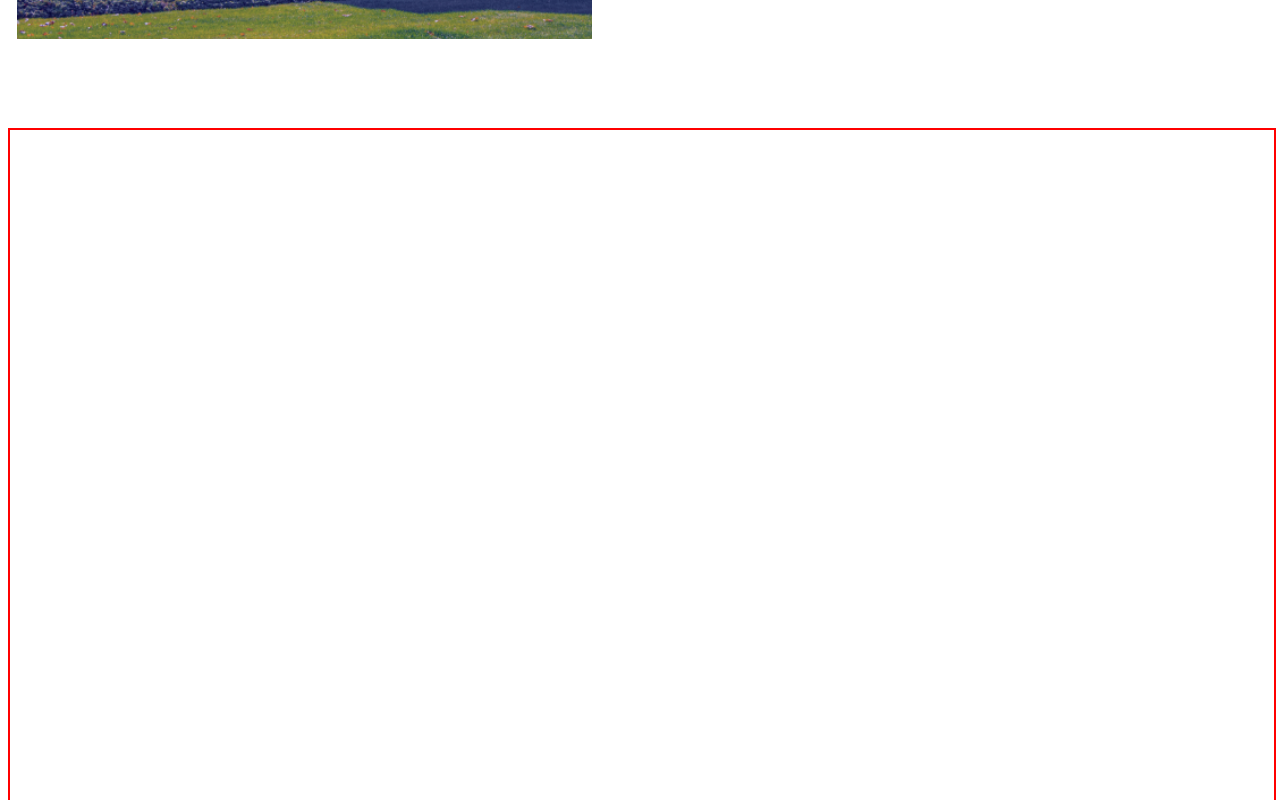
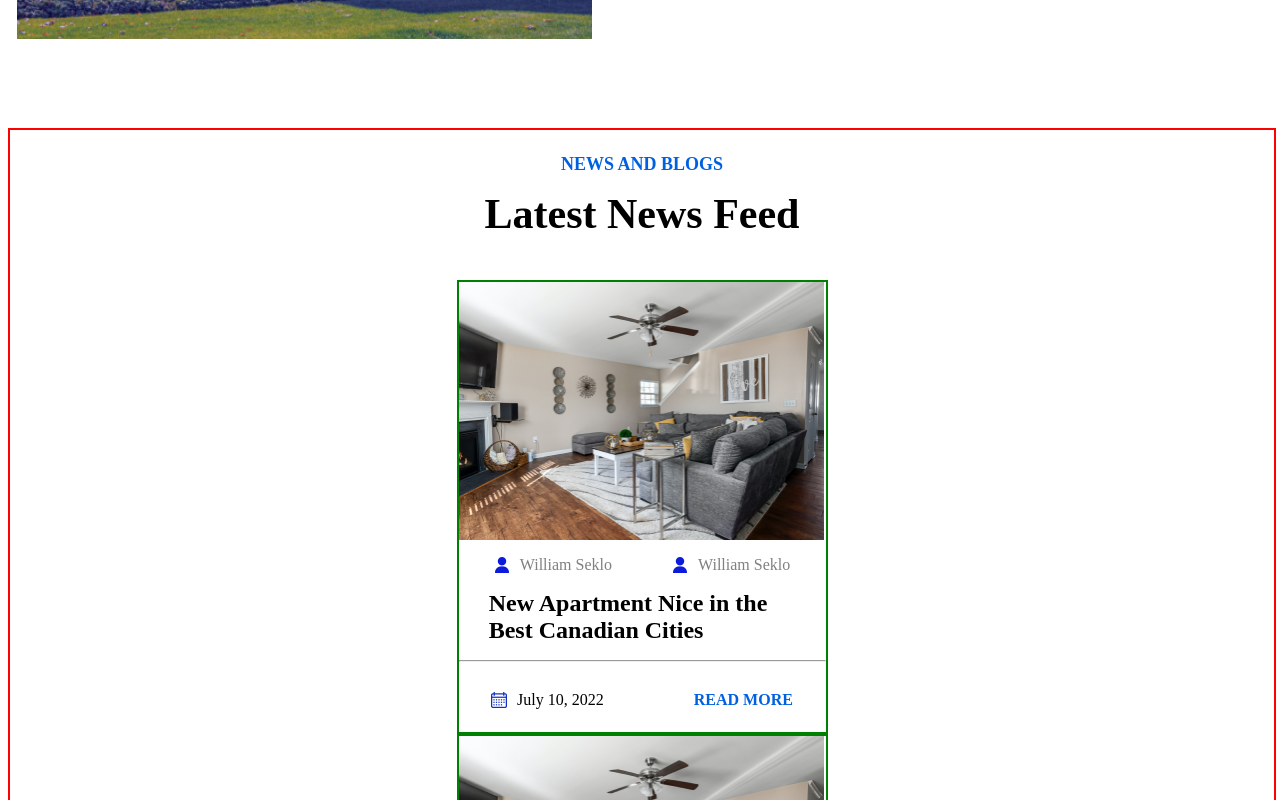
Before and after one commit to Dinesh-jrr/Real-State, a React (Vite) app: page / in a window 1280 px wide. Shown: the part 6780-7580 px from the top of the page. Built offline with nearby package versions, Linux system fonts and the light colour scheme.

Commit message:
feed section partial

```diff
--- /dev/null
+++ b/src/Components/Feed/Box.jsx
@@ -0,0 +1,39 @@
+import React from "react";
+import './Feed.css'
+import property from '../../assets/property.png'
+import user from '../../assets/user.png'
+import calendar from '../../assets/calendar.png'
+
+function Box(){
+    return(
+        <div className="feed-box">
+        <div className="feed-box-top">
+        <img src={property} alt="" />
+        </div>
+        <div className="feed-box-middle">
+            <div className="box-middle-container">
+            <div className="box-middle-content">
+                <img src={user} alt="" />
+                <p>William Seklo</p>
+            </div>
+            <div className="box-middle-content">
+                <img src={user} alt="" />
+                <p>William Seklo</p>
+            </div>
+            </div>
+            <div className="box-middle-headline">
+                New Apartment Nice in the Best Canadian Cities
+            </div>
+        </div>
+        <hr />
+        <div className="feed-box-lower">
+            <div className="box-lower-content">
+                <img src={calendar} alt="" />
+                <p>July 10, 2022</p>
+            </div>
+            <h4>READ MORE</h4>
+        </div>
+    </div>
+    )
+}
+export default Box
--- a/src/Components/Feed/Feed.css
+++ b/src/Components/Feed/Feed.css
@@ -2,4 +2,90 @@
     height:800px;
     width:100%;
     border:2px solid red;
+    display: flex;
+    flex-direction: column;
+    align-items: center;
 }
+
+.feed-title{
+    font-size: 18px;
+    font-weight: 600;
+    color:rgb(0, 97, 224);
+    margin-bottom:0px;
+}
+.feed-headline{
+    font-size: 42px;
+    font-weight: 600;
+    margin-top: 15px;
+}
+
+.feed-box{
+    height:450px;
+    width:367px;
+    border:2px solid green;
+}
+.feed-box-top{
+    height:258px;
+    width:367px;
+}
+.feed-box-top img{
+    height:258px;
+    width:365px;
+    box-sizing: border-box;
+    object-fit: cover;
+}
+
+.feed-box-middle{
+    height:112px;
+    width:367px;
+    display: flex;
+    flex-direction: column;
+    align-items: center;
+}
+.box-middle-container{
+    display: flex;
+    flex-direction: row;
+    align-items: center;
+    gap:60px;
+}
+.box-middle-content{
+    display: flex;
+    flex-direction: row;
+    align-items: center;
+    gap:10px;
+}
+.box-middle-content img{
+    height:16px;
+    width:16px;
+}
+.box-middle-content p{
+    color:grey;
+    font-size: 16px;
+}
+.box-middle-headline{
+    font-size: 24px;
+    font-weight: 600;
+    width:306.6px;
+}
+
+.feed-box-lower{
+    display: flex;
+    flex-direction: row;
+    align-items: center;
+    gap:90px;
+    justify-content: center;
+}
+.box-lower-content{
+    display: flex;
+    flex-direction: row;
+    align-items: center;
+    gap:10px;
+}
+
+.box-lower-content img{
+    height:16px;
+    width:16px;
+}
+.feed-box-lower h4{
+    color:rgb(0, 97, 224);
+}
--- a/src/Components/Feed/Feed.jsx
+++ b/src/Components/Feed/Feed.jsx
@@ -1,9 +1,20 @@
 import React from "react";
 import './Feed.css'
+import property from '../../assets/property.png'
+import user from '../../assets/user.png'
+import calendar from '../../assets/calendar.png'
+import Box from '../../Components/Feed/Box'
 
 function Feed(){
     return(
         <div className="feed">
+            <h4 className="feed-title">NEWS AND BLOGS</h4>
+            <h3 className="feed-headline">Latest News Feed</h3>
+            <div className="feed-container">
+            <Box></Box>
+            <Box></Box>
+            <Box></Box>
+            </div>
 
         </div>
     )
```
Also changed, not shown: src/assets/calendar.png (added).
